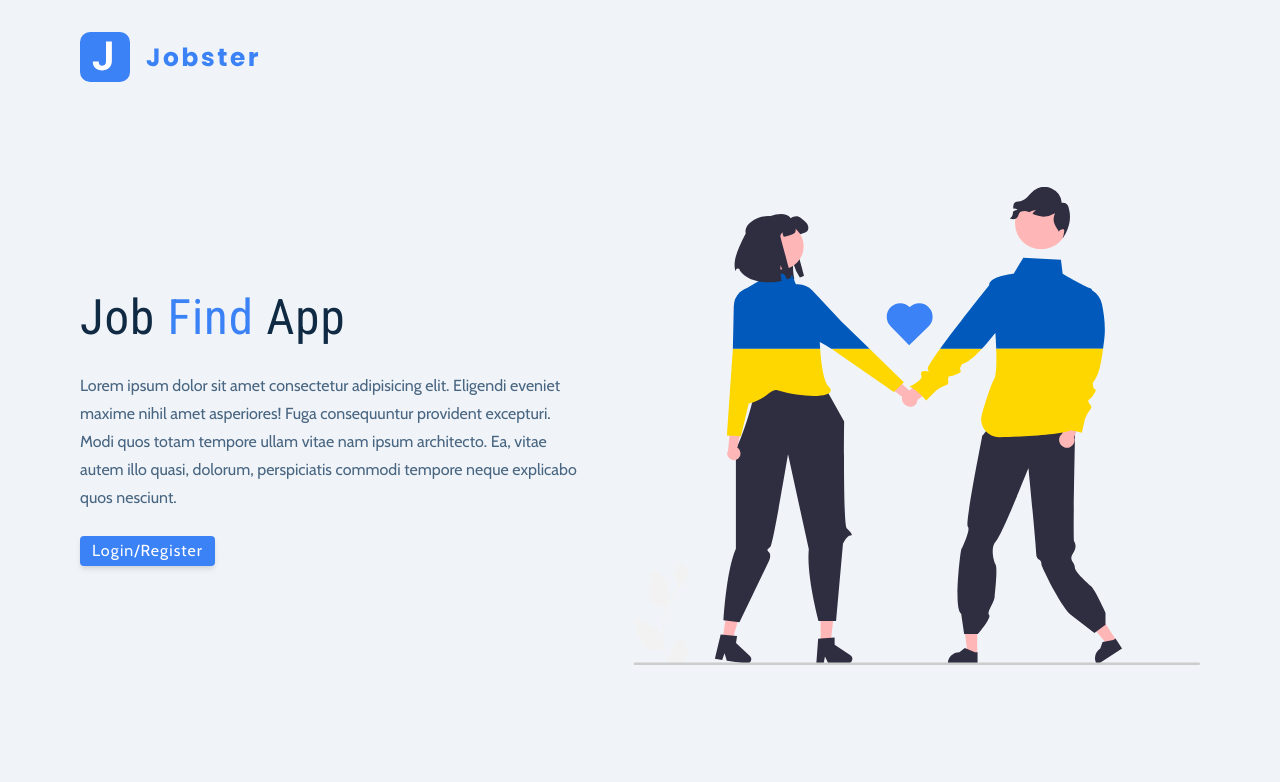
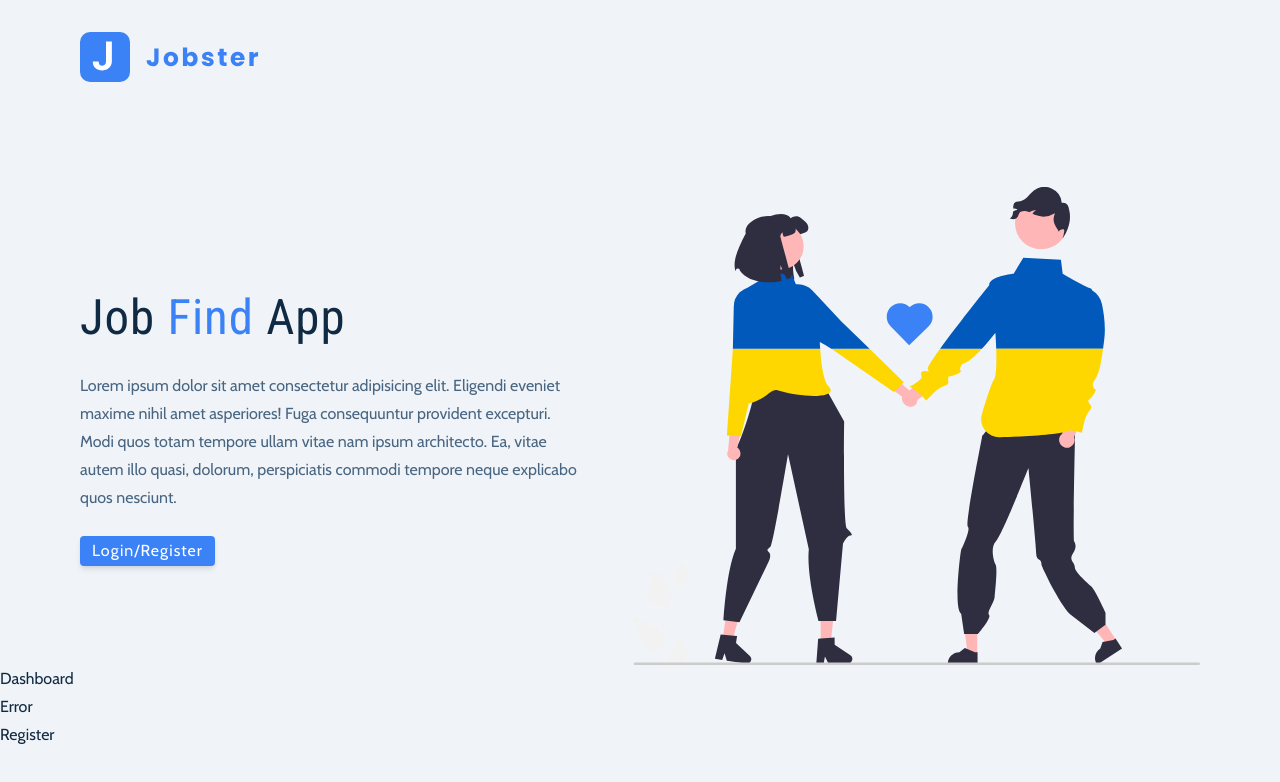
Before and after one commit to bluff91/jobfind, a React (Vite) app: page / in a window 1280 px wide. Shown: the top 782 px of the page. Built offline with nearby package versions, Linux system fonts and the light colour scheme.

Commit message:
separated Logo from Landing and added the bare bones of other components

```diff
--- a/src/App.jsx
+++ b/src/App.jsx
@@ -1,9 +1,13 @@
-import Landing from './pages/Landing'
+import { Dashboard, Error, Landing, Register } from './pages'
+
 function App() {
   return (
-    <>
+    <div>
       <Landing />
-    </>
+      <Dashboard />
+      <Error />
+      <Register />
+    </div>
   )
 }
 
--- /dev/null
+++ b/src/components/Logo.jsx
@@ -0,0 +1,7 @@
+import logo from '../assets/logo.svg'
+
+// eslint-disable-next-line react-refresh/only-export-components
+const Logo = () => {
+  return <img src={logo} alt="logo" />
+}
+export default Logo
--- /dev/null
+++ b/src/components/index.jsx
@@ -0,0 +1,3 @@
+import Logo from './Logo'
+
+export { Logo }
--- /dev/null
+++ b/src/pages/Dashboard.jsx
@@ -0,0 +1,4 @@
+const Dashboard = () => {
+  return <div>Dashboard</div>
+}
+export default Dashboard
--- /dev/null
+++ b/src/pages/Error.jsx
@@ -0,0 +1,4 @@
+const Error = () => {
+  return <div>Error</div>
+}
+export default Error
--- a/src/pages/Landing.jsx
+++ b/src/pages/Landing.jsx
@@ -1,19 +1,19 @@
-import logo from '../assets/logo.svg'
 import main from '../assets/main.svg'
 import styled from 'styled-components'
+import { Logo } from '../components'
 
 const Landing = () => {
   return (
     <StyleWrapper className="container">
       <nav className="navbar">
-        <img src={logo} alt="logo" />
+        <Logo />
       </nav>
       <div className="content">
-        <div className="2">
-          <h1 className="2">
+        <div>
+          <h1>
             Job <span>Find</span> App
           </h1>
-          <p className="2">
+          <p>
             Lorem ipsum dolor sit amet consectetur adipisicing elit. Eligendi
             eveniet maxime nihil amet asperiores! Fuga consequuntur provident
             excepturi. Modi quos totam tempore ullam vitae nam ipsum architecto.
@@ -22,7 +22,7 @@ const Landing = () => {
           </p>
           <button className="btn">Login/Register</button>
         </div>
-        <div className={2}>
+        <div>
           <img src={main} alt="main" />
         </div>
       </div>
--- /dev/null
+++ b/src/pages/Register.jsx
@@ -0,0 +1,4 @@
+const Register = () => {
+  return <div>Register</div>
+}
+export default Register
--- /dev/null
+++ b/src/pages/index.jsx
@@ -0,0 +1,6 @@
+import Landing from './Landing'
+import Register from './Register'
+import Error from './Error'
+import Dashboard from './Dashboard'
+
+export { Landing, Register, Error, Dashboard }
```
